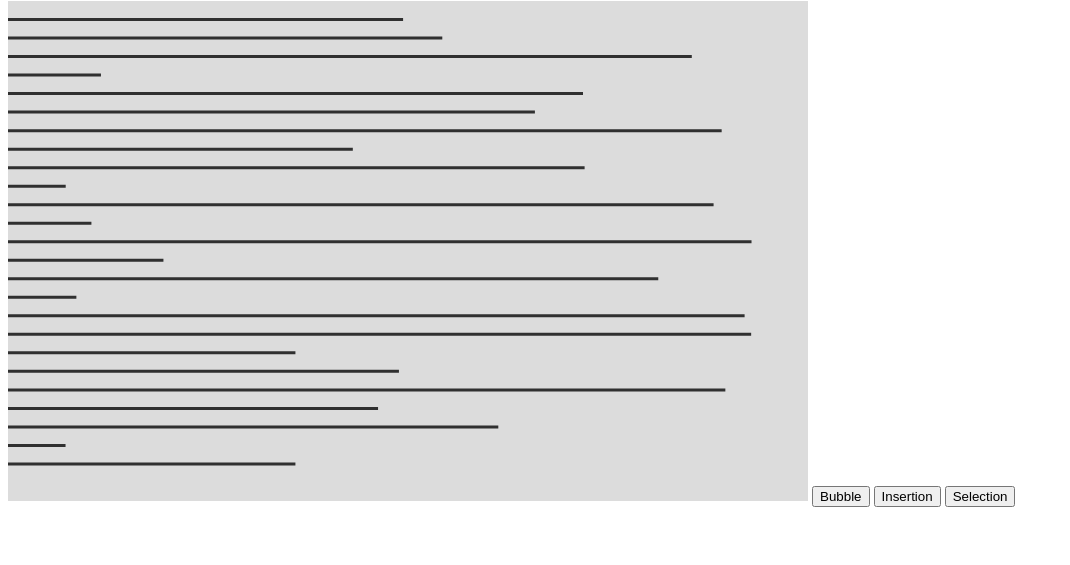
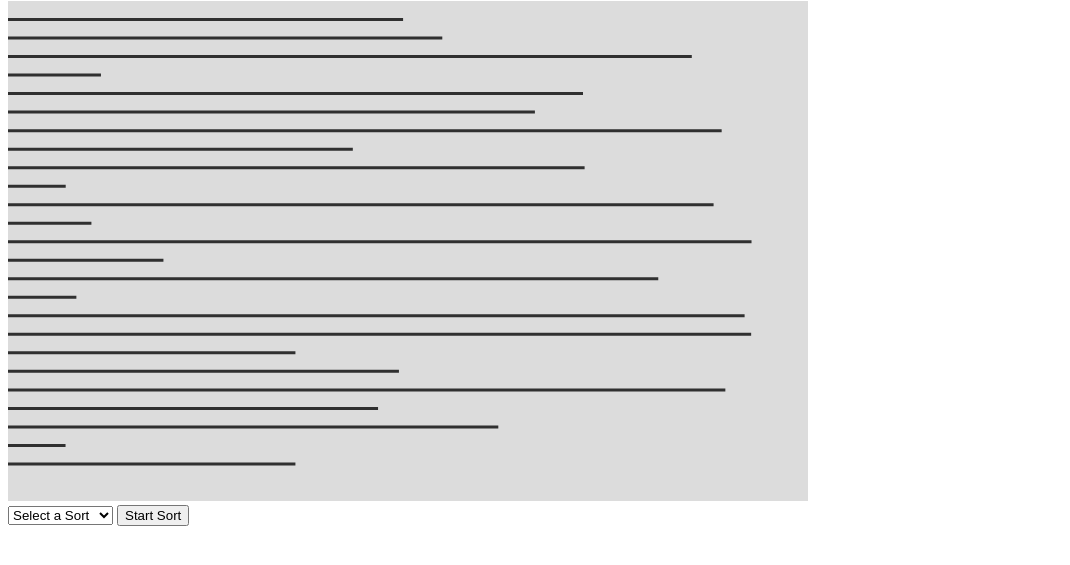
Before and after one commit to GrizzlyNacho/ATestOfSorts, a plain HTML site: page index.html in a window 1280 px wide. Shown: the part 79-644 px from the top of the page, without its empty margins (0-1070 px from the left). Drawn offline with Linux system fonts and the light colour scheme.

Commit message:
added dropdown for sort selection

```diff
--- a/app.js
+++ b/app.js
@@ -124,8 +124,18 @@ SortManager.prototype.drawAndDelay = function drawAndDelay(arrDrawSets, callback
 
 /**
  * Initialize and thereby start a sorting method on the current Dataset
- * @param {Function} sortClass
  */
-SortManager.prototype.startSort = function startSort(sortClass) {
-	var sortMethod = new sortClass(this.__numberSet, this.drawAndDelay.bind(this));
+SortManager.prototype.startSort = function startSort() {
+	var sort = new this.__sortMethod(this.__numberSet, this.drawAndDelay.bind(this));
 }
+
+/**
+ * Change the active sorting method
+ * @param {String} sortName
+ */
+SortManager.prototype.changeActiveSort = function changeActiveSort(sortName) {
+	this.__sortMethod = window.sortDictionary[sortName];
+	if (!this.__sortMethod) {
+		console.error("No sort by the name " + sortName + " exists");
+	}
+}
--- a/index.html
+++ b/index.html
@@ -13,15 +13,29 @@
 			window.onload = function onWindowLoad() {
 				 window.sortInstance = new SortManager();
 			};
+
+			// All of the sorting methods available.
+			window.sortDictionary = {
+				bubble: BubbleSort,
+				insertion: InsertionSort,
+				selection: SelectionSort,
+			};
 		</script>
 	</head>
 
 	<body>
 		<h1>A Test of Sorts</h1>
+
 		<canvas id="sortCanvas" height="500" width="800"></canvas>
-		<button onclick="sortInstance.startSort(BubbleSort)">Bubble</button>
-		<button onclick="sortInstance.startSort(InsertionSort)">Insertion</button>
-		<button onclick="sortInstance.startSort(SelectionSort)">Selection</button>
+		<br/>
+		<select onchange="sortInstance.changeActiveSort(this.value)">
+			<option value="">Select a Sort</option>
+			<option value="bubble">Bubble Sort</option>
+			<option value="insertion">Insertion Sort</option>
+			<option value="selection">Selection Sort</option>
+		</select>
+
+		<button onclick="sortInstance.startSort()">Start Sort</button>
 	</body>
 
 </html>
```
